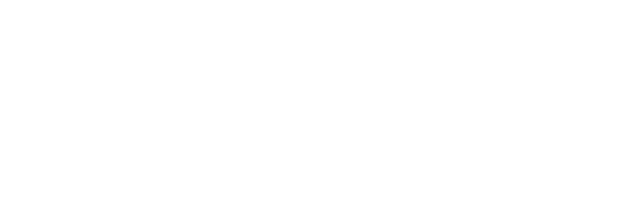
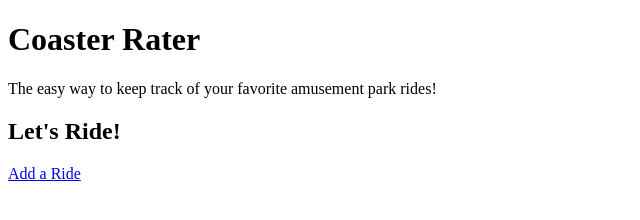
Before and after one commit to NickClawson/VFW-Project-1, a plain HTML site: page index.html in a window 1280 px wide. Shown: the whole page, without its empty margins (0-640 px from the left). Drawn offline with Linux system fonts and the light colour scheme.

Commit message:
created landing page. H1 with app name, app name in title, short description in the body. All meta tags complete. Link to addItem.html working.

```diff
--- a/index.html
+++ b/index.html
@@ -1,25 +1,30 @@
 <!DOCTYPE html>
 
-<!-- above declares doctype as HTML-->
-<!-- Author: Nick Clawson -->
-<!-- Date: 5/30/12 -->
-<!-- VFW 1206 -->
+<!--above declares doctype as HTML-->
+<!--Author: Nick Clawson-->
+<!--Date: 5/30/12-->
+<!--VFW 1206-->
 <html> <!--begins markup-->
 
 	<head> <!--contains information about the HTML doc-->
 
-		<meta charset="utf-8">
-		<meta name="description" content="" /> <!--description that shows in a search engine-->
-		<meta name="keywords" content="" /> <!--seo-->
+		<meta charset="utf-8"> <!--defines the charset of the document-->
+		<meta name="description" content="Rate your favorite rollercoasters and rides!" /> <!--description that shows in a search engine-->
+		<meta name="keywords" content="rollercoaster, ride, review, coaster" /> <!--seo-->
 		<meta name="robots" content="index, follow" /> <!--allows robot to index the page and follow links and map the website-->
 		<meta name="viewport" content="user-scalable=no, width=device-width" /> <!--sets width of page to default width of the device. user can't zoom-->
 
-		<title></title> <!--displays title in between tags at top of window-->
+		<title>Coaster Rater</title> <!--displays title in between tags at top of window-->
 
-	</head> <!--closes head tag>
+	</head> <!--closes head tag-->
 
 	<body> <!--contains content of page-->
-
+		<header>
+			<h1>Coaster Rater</h1>
+			<div>The easy way to keep track of your favorite amusement park rides!</div>
+		</header>
+		<h2>Let's Ride!</h2>
+		<p><a href="addItem.html">Add a Ride</a></p>
 	</body> <!--ends content of page-->
 
 </html><!--ends markup-->
```
